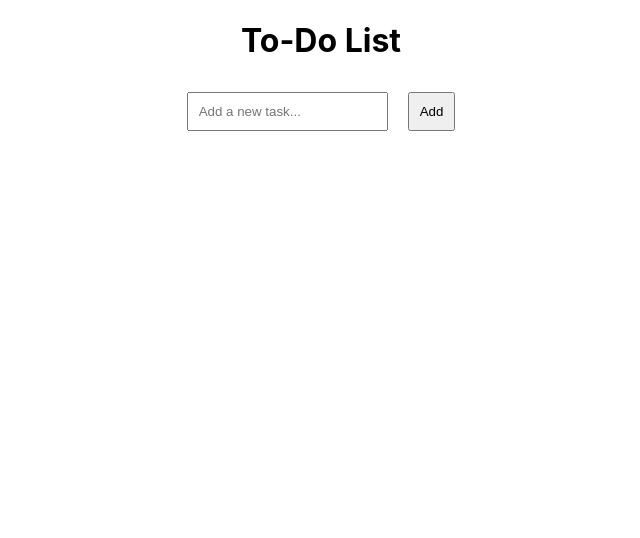
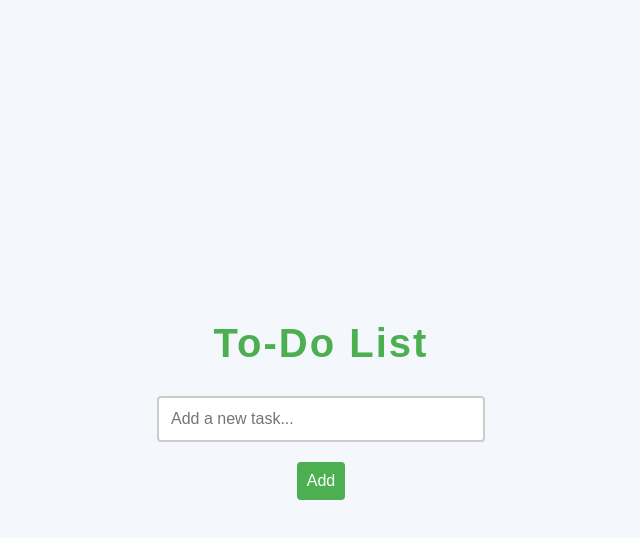
Before and after one commit to vishnus1793/Todo-app, a React (Create React App) app: page / in a window 1280 px wide. Shown: the top 538 px of the page, without its empty margins (319-959 px from the left). Built offline with nearby package versions, Linux system fonts and the light colour scheme.

Commit message:
Update App.css

```diff
--- a/src/App.css
+++ b/src/App.css
@@ -1,3 +1,131 @@
+/* App container */
+.App {
+  font-family: 'Arial', sans-serif;
+  background-color: #f4f7fc;
+  min-height: 100vh;
+  display: flex;
+  flex-direction: column;
+  align-items: center;
+  justify-content: center;
+  padding: 20px;
+  color: #333;
+}
+
+/* Header */
+h1 {
+  font-size: 2.5rem;
+  color: #4CAF50;
+  margin-bottom: 20px;
+  letter-spacing: 2px;
+}
+
+/* Input field styling */
+input[type="text"] {
+  width: 300px;
+  padding: 12px;
+  border: 2px solid #ccc;
+  border-radius: 4px;
+  font-size: 1rem;
+  outline: none;
+  transition: border-color 0.3s ease;
+}
+
+input[type="text"]:focus {
+  border-color: #4CAF50;
+}
+
+/* Add button styling */
+button {
+  padding: 12px 18px;
+  background-color: #4CAF50;
+  color: white;
+  font-size: 1rem;
+  border: none;
+  border-radius: 4px;
+  cursor: pointer;
+  transition: background-color 0.3s ease, transform 0.2s ease;
+  margin-left: 10px;
+}
+
+button:hover {
+  background-color: #45a049;
+  transform: scale(1.05);
+}
+
+button:active {
+  transform: scale(1);
+}
+
+/* To-Do grid styling */
+ul {
+  list-style-type: none;
+  padding: 0;
+  width: 100%;
+  max-width: 900px;
+  margin-top: 20px;
+  display: grid;
+  grid-template-columns: repeat(3, 1fr); /* 3 columns */
+  grid-gap: 20px; /* Space between grid items */
+}
+
+/* Individual To-Do item */
+li {
+  background-color: #fff;
+  padding: 15px;
+  border-radius: 4px;
+  border: 1px solid #ddd;
+  display: flex;
+  justify-content: space-between;
+  align-items: center;
+  box-shadow: 0 2px 5px rgba(0, 0, 0, 0.1);
+  transition: box-shadow 0.3s ease, transform 0.2s ease;
+}
+
+li:hover {
+  box-shadow: 0 5px 15px rgba(0, 0, 0, 0.2);
+  transform: translateY(-2px);
+}
+
+/* Delete button */
+button.delete {
+  background-color: #f44336;
+  color: white;
+  padding: 6px 12px;
+  border: none;
+  border-radius: 4px;
+  cursor: pointer;
+  font-size: 0.9rem;
+  transition: background-color 0.3s ease, transform 0.2s ease;
+}
+
+button.delete:hover {
+  background-color: #e53935;
+  transform: scale(1.05);
+}
+
+button.delete:active {
+  transform: scale(1);
+}
+
+/* Mobile responsiveness */
+@media (max-width: 600px) {
+  input[type="text"] {
+    width: 80%;
+  }
+
+  button {
+    width: 60%;
+  }
+
+  ul {
+    max-width: 100%;
+    grid-template-columns: 1fr; /* Single column on small screens */
+  }
+}
+
+
+
+
 .App {
   text-align: center;
 }
```
